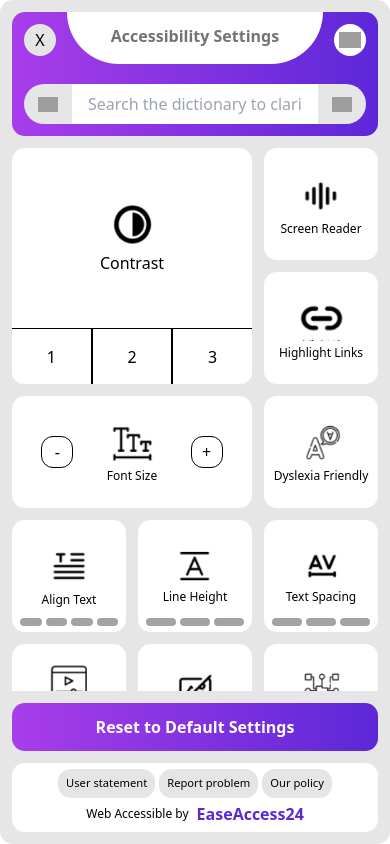
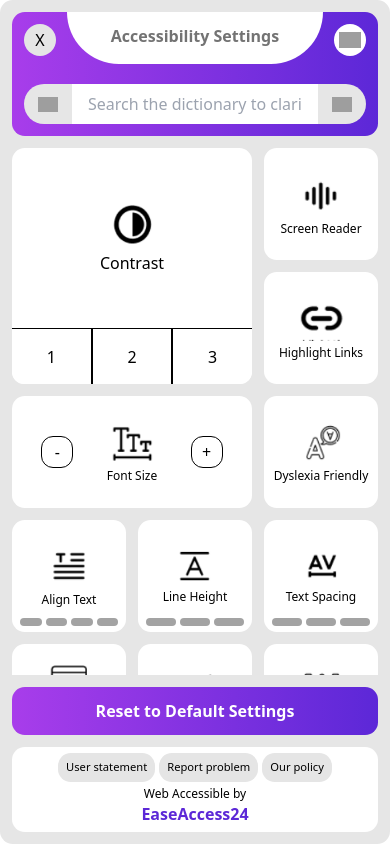
Before and after one commit to VlatkoStojkoski/easeaccess-new, a Next.js app: page / in a window 390 px wide. Built offline with nearby package versions, Linux system fonts and the light colour scheme; grey boxes are pictures that could not be loaded.

Commit message:
make footer vertical

```diff
--- a/src/app/widget.tsx
+++ b/src/app/widget.tsx
@@ -359,7 +359,7 @@ export function Widget() {
           <p className="text-[0.7rem] bg-neutral-200 rounded-lg flex items-center justify-center h-fit px-2 py-1.5">Our policy</p>
         </div>
 
-        <div className="flex flex-row gap-x-2 sm:gap-0 sm:flex-col items-center justify-center h-fit">
+        <div className="flex flex-col gap-x-2 sm:gap-0 sm:flex-col items-center justify-center h-fit">
           <p className="mb-0 text-xs">Web Accessible by</p>
           <p className="font-bold text-primary-500">EaseAccess24</p>
         </div>
```
